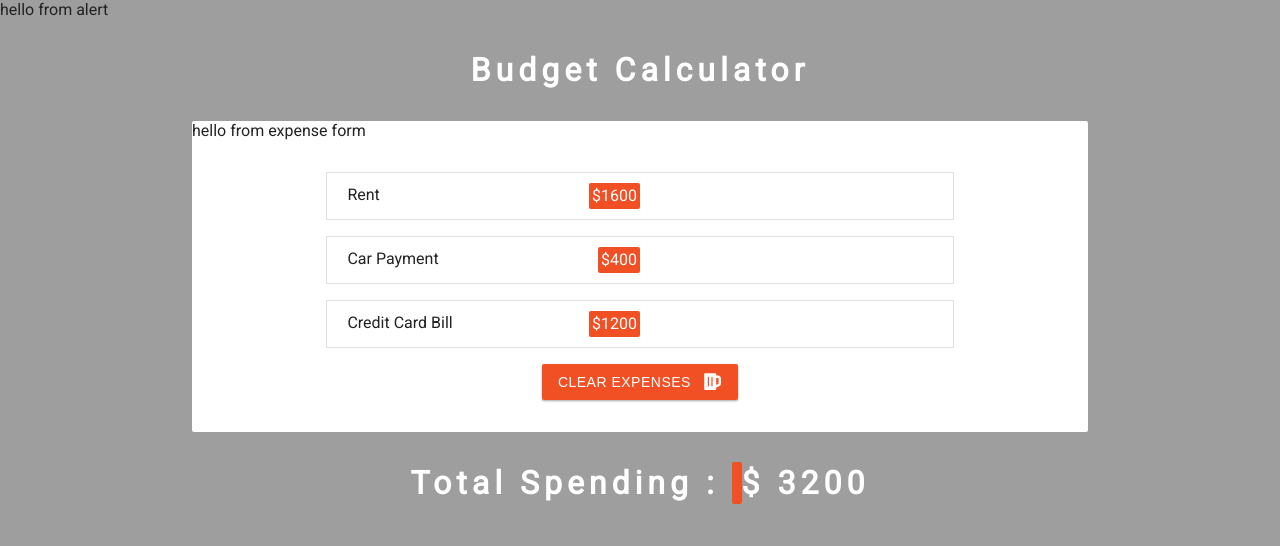
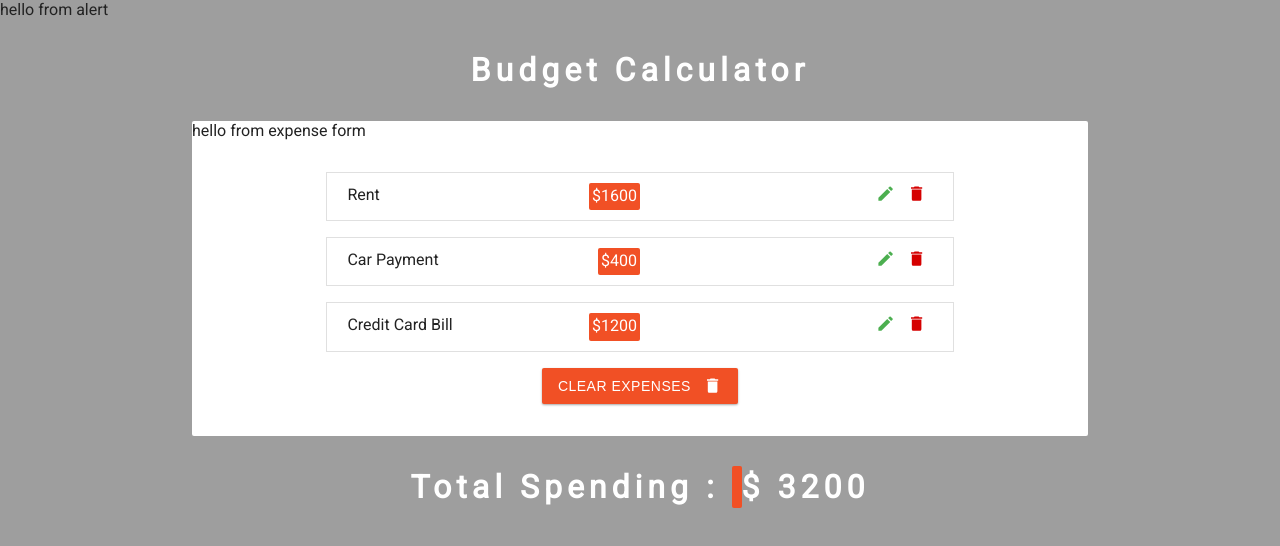
Before and after one commit to DavidWolff218/hooks_intro, a React (Create React App) app: page / in a window 1280 px wide. Shown: the top 546 px of the page. Built offline with nearby package versions, Linux system fonts and the light colour scheme.

Commit message:
list is fully rendered with buttons

```diff
--- a/src/components/ExpenseItem.js
+++ b/src/components/ExpenseItem.js
@@ -1,4 +1,5 @@
 import React from "react";
+import { MdDelete, MdEdit } from "react-icons/md";
 
 export const ExpenseItem = ({ expense }) => {
   const { id, charge, amount } = expense;
@@ -8,6 +9,16 @@
         <span className="expense">{charge}</span>
         <span className="amount">${amount}</span>
       </div>
+      <div>
+        <button className="edit-btn" aria-label="edit button">
+          {" "}
+          <MdEdit />
+        </button>
+        <button className="clear-btn" aria-label="delete button">
+          {" "}
+          <MdDelete />
+        </button>
+      </div>
     </li>
   );
 };
--- a/src/components/ExpenseList.js
+++ b/src/components/ExpenseList.js
@@ -13,8 +13,7 @@
       </ul>
       {expenses.length > 0 && <button className="btn">
         clear expenses
-        {/* <MdDelete className="btn-icon" /> */}
-        <FaBeer className="btn-icon" />
+        <MdDelete className="btn-icon" />
         </button>}
     </>
   );
```
